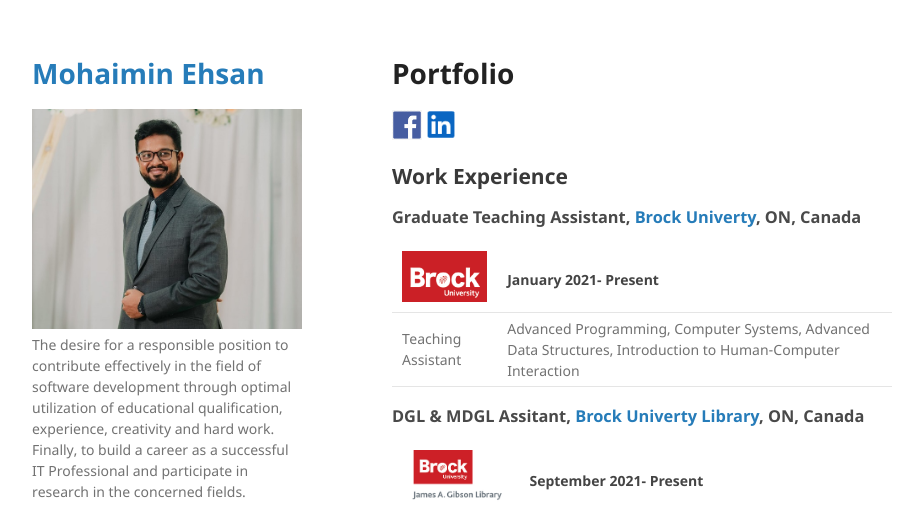
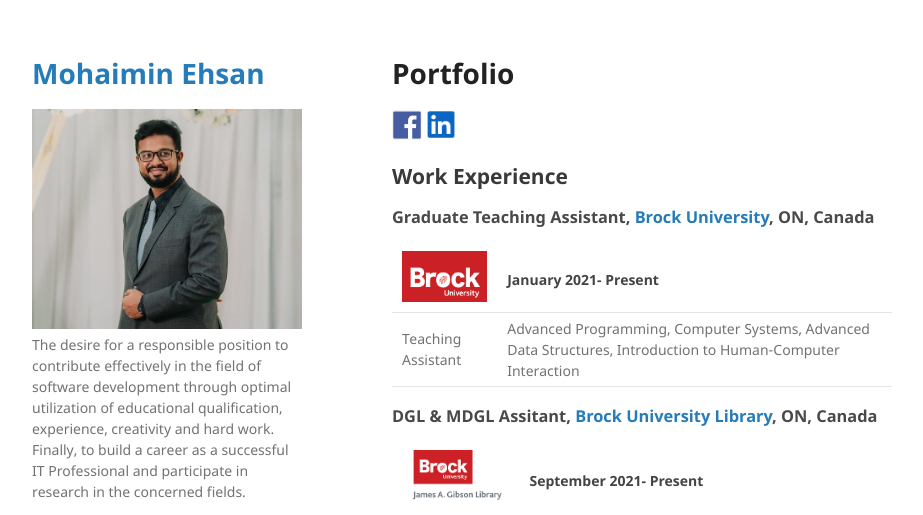
Before and after one commit to MohaiminEhsan/Homepage, a Jekyll site: the page built from index.md, in a window 1280 px wide and 1354 px high. Shown: the top 515 px of the window, without its empty margins (178-1101 px from the left). Built offline with Jekyll 4.4.1, drawn with Linux system fonts in a browser that asks for light colours; our own code applies the rules of GitHub Pages for plain Markdown files.

Commit message:
Update index.md

```diff
--- a/index.md
+++ b/index.md
@@ -8,7 +8,7 @@ layout: default
 
 ## Work Experience
 
-### Graduate Teaching Assistant, [Brock Univerty](https://brocku.ca/), ON, Canada
+### Graduate Teaching Assistant, [Brock University](https://brocku.ca/), ON, Canada
 
 
 
@@ -18,7 +18,7 @@ layout: default
 
 
 
-### DGL & MDGL Assitant, [Brock Univerty Library](https://brocku.ca/library/), ON, Canada
+### DGL & MDGL Assitant, [Brock University Library](https://brocku.ca/library/), ON, Canada
 
 
 
```
